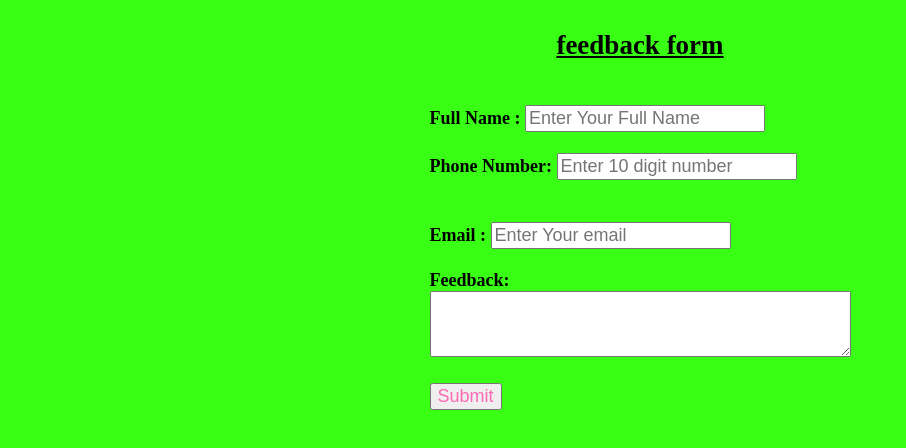
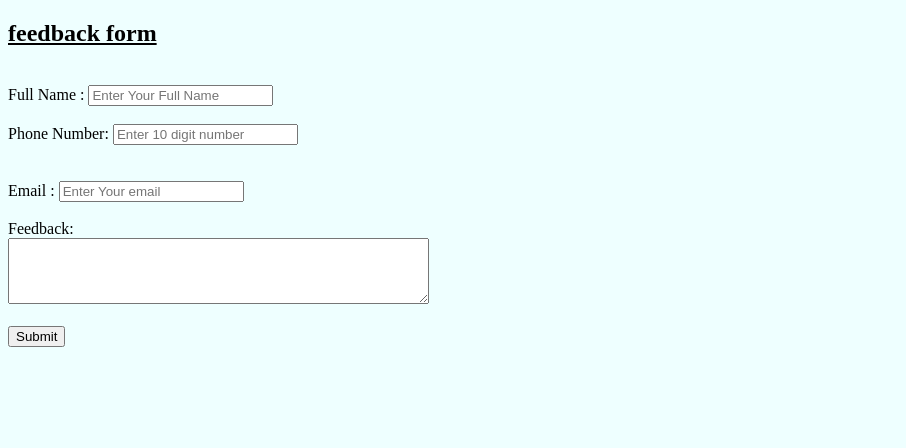
Before and after one commit to yogeshwaz/FSD-lab, a plain HTML site: page index1.1.html in a window 1280 px wide. Shown: the whole page, without its empty margins (0-906 px from the left). Drawn offline with Linux system fonts and the light colour scheme.

Commit message:
Add files via upload

```diff
--- a/style1.1.css
+++ b/style1.1.css
@@ -1,38 +1,8 @@
-#fullname{
-    font-size: large;
+body{
+    disply:flex;
+    justify-content: center;
+    align-items: center;
+    height: 100vh;
+    background-color: #eff;
+    font-family: 'Times New Roman', Times, serif;
 }
-#phno{
-    font-size: large;
-}
-#email{
-    font-size: large;
-}
-button{
-
-    font-size: large;
-
-
-
-}
-label{
-    font-size: large;
-    font-weight: bold;
-}
-h2{
-    display:flex;
-    justify-content: center;
-
-}
-body{
-    background-color: #39FF14;
-    font-size: large;
-    display: flex;
-    align-items: center;
-    justify-content: center;
-
-}
-button{
-
-    color: #FF69B4;
-
-}
```
Also changed, not shown: index1.1.1.html (added, +33 -0 lines).
